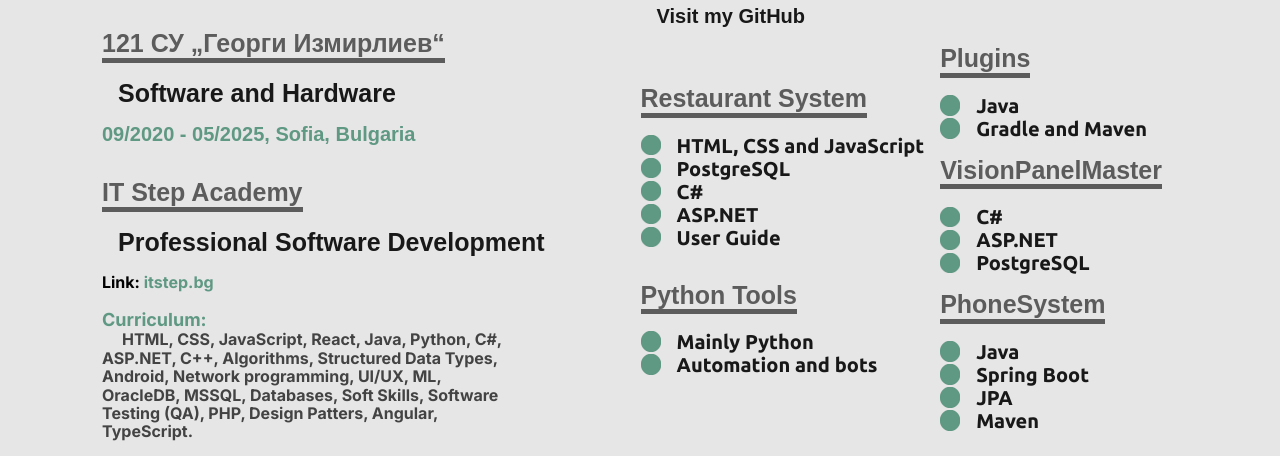
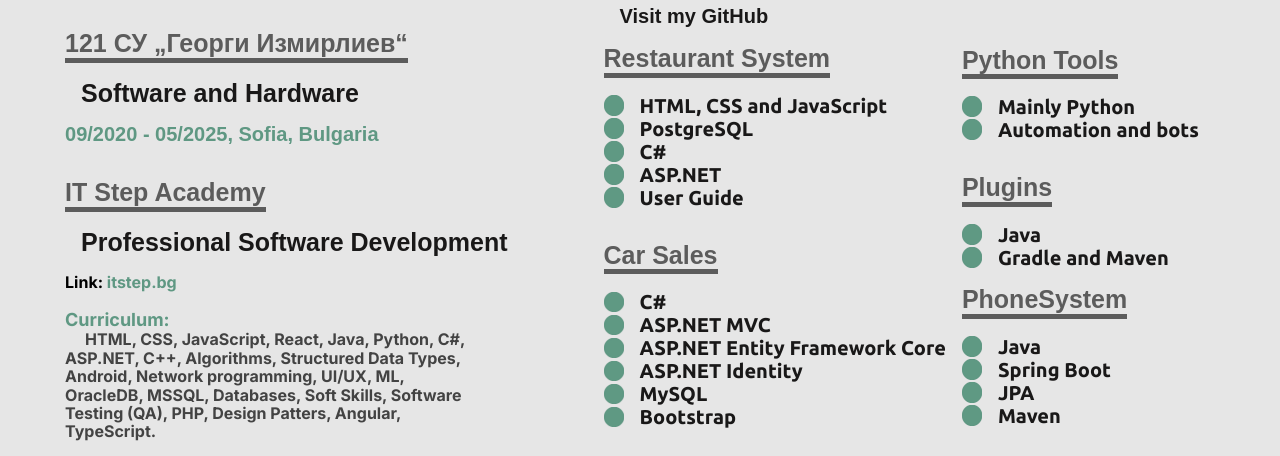
Before and after one commit to KristiyanDinev/CV, a plain HTML site: page html/index.html in a window 1280 px wide. Shown: the part 491-947 px from the top of the page. Drawn offline with Linux system fonts and the light colour scheme.

Commit message:
Updated CV.

```diff
--- a/html/index.html
+++ b/html/index.html
@@ -118,6 +118,37 @@
                           <span class="home-text32">User Guide</span>
                         </div>
                       </div>
+                      <div class="home-python-tools2">
+                        <span class="home-text36">Car Sales</span>
+                        <div class="home-container18">
+                          <img alt="image" src="green_circle.png" class="home-image22" />
+                          <span class="home-text37">C#</span>
+                        </div>
+                        <div class="home-container18">
+                          <img alt="image" src="green_circle.png" class="home-image22" />
+                          <span class="home-text37">ASP.NET MVC</span>
+                        </div>
+                        <div class="home-container18">
+                          <img alt="image" src="green_circle.png" class="home-image22" />
+                          <span class="home-text37">ASP.NET Entity Framework Core</span>
+                        </div>
+                        <div class="home-container18">
+                          <img alt="image" src="green_circle.png" class="home-image22" />
+                          <span class="home-text37">ASP.NET Identity</span>
+                        </div>
+                        <div class="home-container19">
+                          <img alt="image" src="green_circle.png" class="home-image23" />
+                          <span class="home-text38">MySQL</span>
+                        </div>
+                        <div class="home-container19">
+                          <img alt="image" src="green_circle.png" class="home-image23" />
+                          <span class="home-text38">Bootstrap</span>
+                        </div>
+                      </div>
+
+                    </div>
+
+                    <div class="column">
                       <div class="home-python-tools1">
                         <span class="home-text33">Python Tools</span>
                         <div class="home-container16">
@@ -129,9 +160,6 @@
                           <span class="home-text35">Automation and bots</span>
                         </div>
                       </div>
-                    </div>
-
-                    <div class="column">
                       <div class="home-python-tools2">
                         <span class="home-text36">Plugins</span>
                         <div class="home-container18">
@@ -141,22 +169,6 @@
                         <div class="home-container18">
                           <img alt="image" src="green_circle.png" class="home-image23" />
                           <span class="home-text38">Gradle and Maven</span>
-                        </div>
-                      </div>
-
-                      <div class="home-python-tools2">
-                        <span class="home-text36">VisionPanelMaster</span>
-                        <div class="home-container18">
-                          <img alt="image" src="green_circle.png" class="home-image22" />
-                          <span class="home-text37">C#</span>
-                        </div>
-                        <div class="home-container18">
-                          <img alt="image" src="green_circle.png" class="home-image22" />
-                          <span class="home-text37">ASP.NET</span>
-                        </div>
-                        <div class="home-container19">
-                          <img alt="image" src="green_circle.png" class="home-image23" />
-                          <span class="home-text38">PostgreSQL</span>
                         </div>
                       </div>
 
@@ -204,6 +216,7 @@
                     <span class="home-text49">JUnit</span>
                     <span class="home-text50">JDBC</span>
                     <span class="home-text51">React</span>
+                    <span class="home-text51">Bootstrap</span>
                     <span class="home-text52">JavaScript</span>
                     <span class="home-text53">JWT</span>
                     <span class="home-text53">CI/CD (GitHub Actions)</span>
```
Also changed, not shown: 1 other file.
